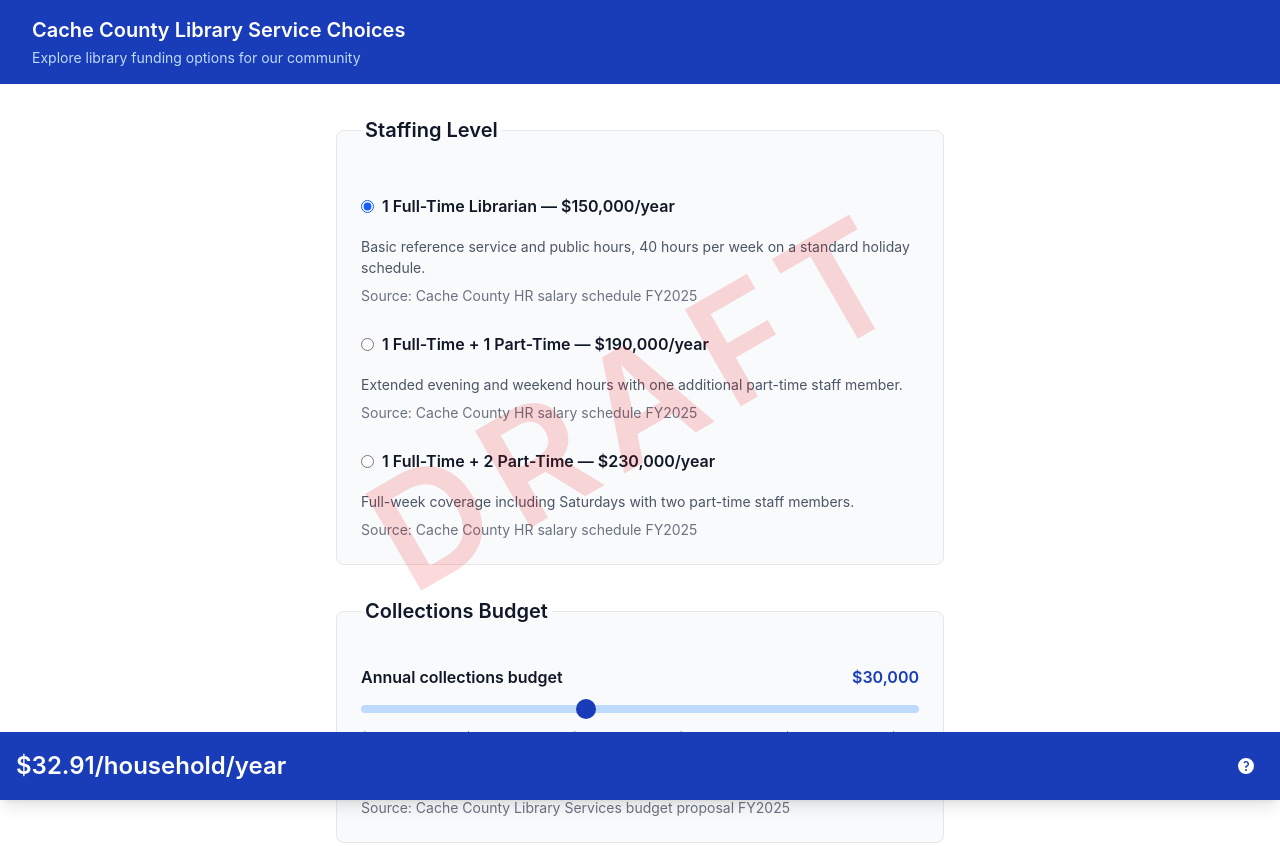
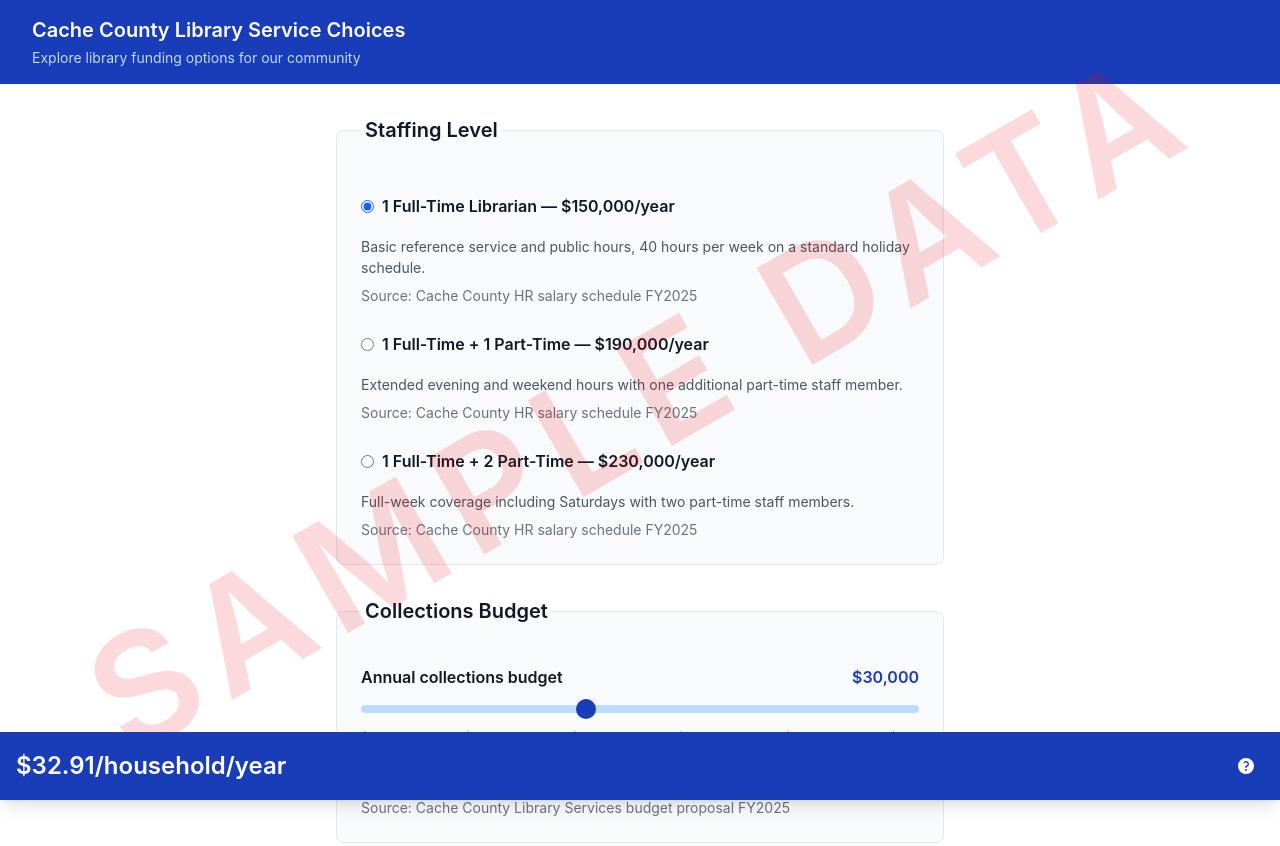
Before and after one commit to TheMcMurder/library-choices, an Eleventy site: page src/index.html in a window 1280 px wide. Shown: the top 846 px of the page. Built offline with nearby package versions, Linux system fonts and the light colour scheme; Eleventy itself is replaced by a stand-in of ours; files that its build step writes are made by us from their sources.

Commit message:
Update to say sample data

```diff
--- a/src/index.html
+++ b/src/index.html
@@ -116,7 +116,7 @@
 
     {% if config.draft %}
     <div class="fixed inset-0 z-40 pointer-events-none flex items-center justify-center overflow-hidden" aria-hidden="true">
-      <span class="text-[12vw] font-semibold text-red-600 opacity-15 rotate-[-30deg] select-none tracking-widest uppercase">DRAFT</span>
+      <span class="text-[12vw] font-semibold text-red-600 opacity-15 rotate-[-30deg] select-none tracking-widest uppercase">SAMPLE DATA</span>
     </div>
     {% endif %}
 
```
